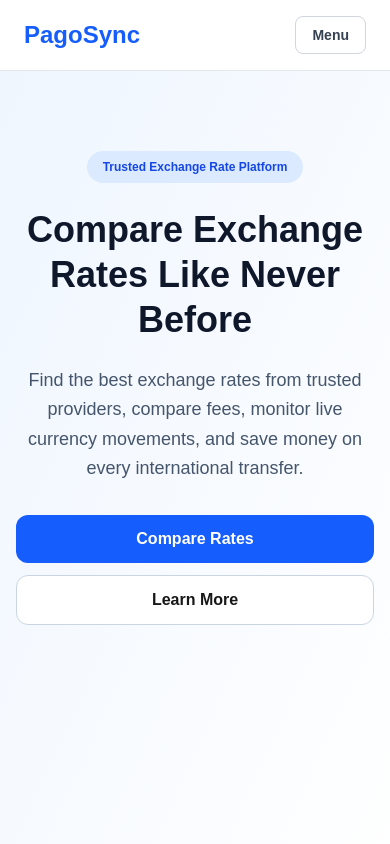
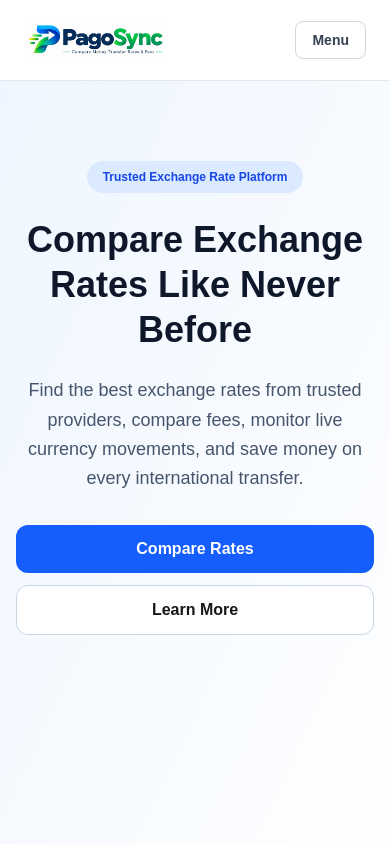
Before and after one commit to Solowogu/ratebridge, a Next.js app in the folder apps/web/: page / in a window 390 px wide. Shown: the top 844 px of the page. Built offline with nearby package versions, Linux system fonts and the light colour scheme; no server answers; the database is empty.

Commit message:
Add PagoSync logo to responsive navbar

```diff
--- a/apps/web/app/components/Navbar.tsx
+++ b/apps/web/app/components/Navbar.tsx
@@ -1,4 +1,5 @@
 import Link from "next/link";
+import Image from "next/image";
 import { auth } from "../../auth";
 import LogoutButton from "./LogoutButton";
 
@@ -10,12 +11,16 @@
       <div className="mx-auto max-w-6xl px-6 py-4">
         {/* Mobile navbar */}
         <div className="flex items-center justify-between sm:hidden">
-          <Link
-            href="/"
-            className="text-2xl font-bold text-blue-600"
-          >
-            PagoSync
-          </Link>
+          <Link href="/" className="flex shrink-0 items-center">
+  <Image
+    src="/pagosync-logo.png"
+    alt="PagoSync"
+    width={180}
+    height={60}
+    className="h-auto w-36"
+    priority
+  />
+</Link>
 
           <details className="relative">
             <summary className="cursor-pointer list-none rounded-lg border border-gray-300 px-4 py-2 text-sm font-semibold text-gray-700 transition hover:bg-gray-100 [&::-webkit-details-marker]:hidden">
@@ -102,12 +107,16 @@
 
         {/* Desktop navbar */}
         <div className="hidden items-center justify-between sm:flex">
-          <Link
-            href="/"
-            className="text-2xl font-bold text-blue-600"
-          >
-            PagoSync
-          </Link>
+          <Link href="/" className="flex shrink-0 items-center">
+  <Image
+    src="/pagosync-logo.png"
+    alt="PagoSync"
+    width={360}
+    height={120}
+    className="h-auto w-64 lg:w-72"
+    priority
+  />
+</Link>
 
           <div className="flex items-center justify-end gap-2">
             <Link
```
Also changed, not shown: apps/web/public/pagosync-logo.png (added).
